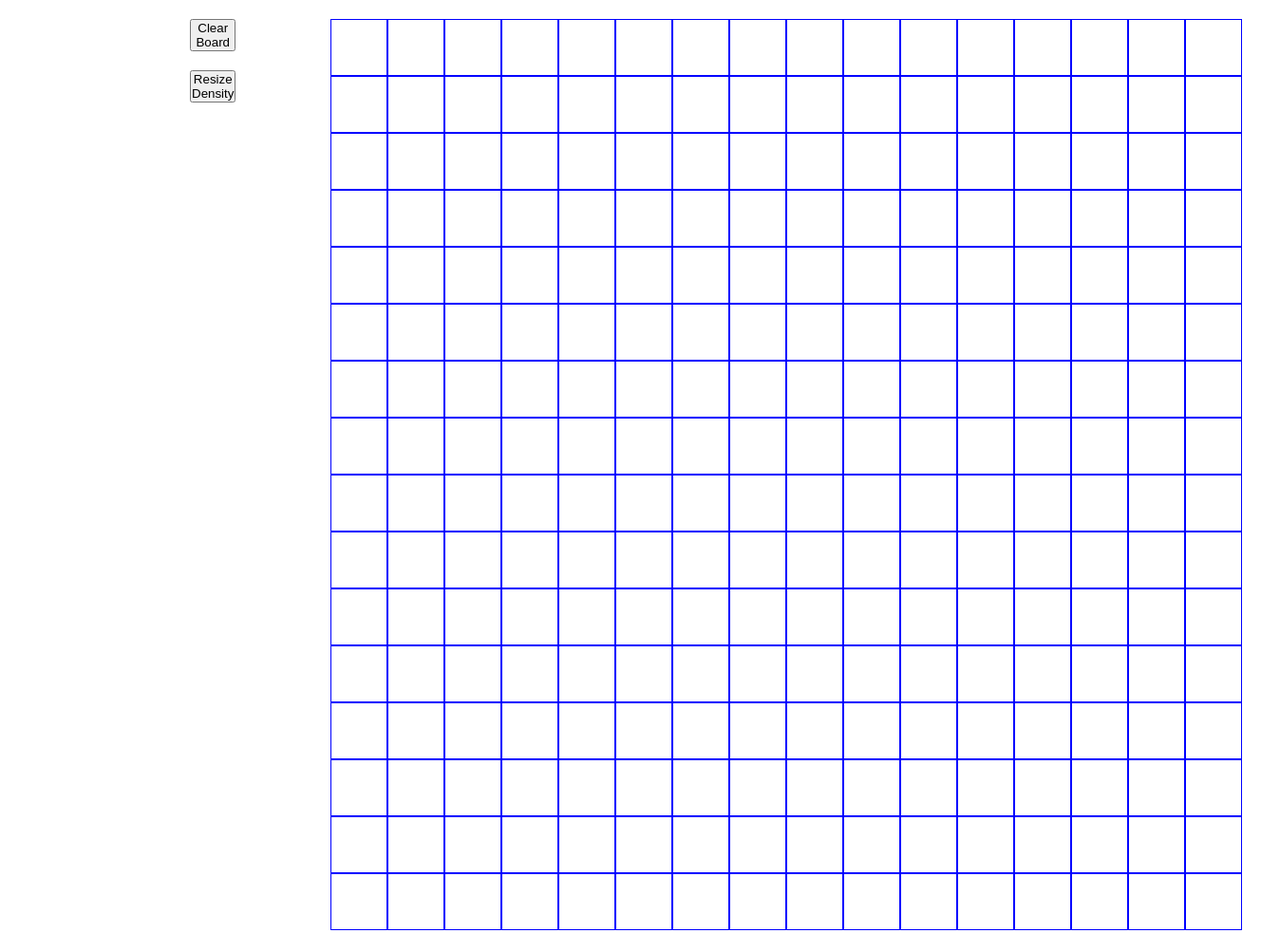
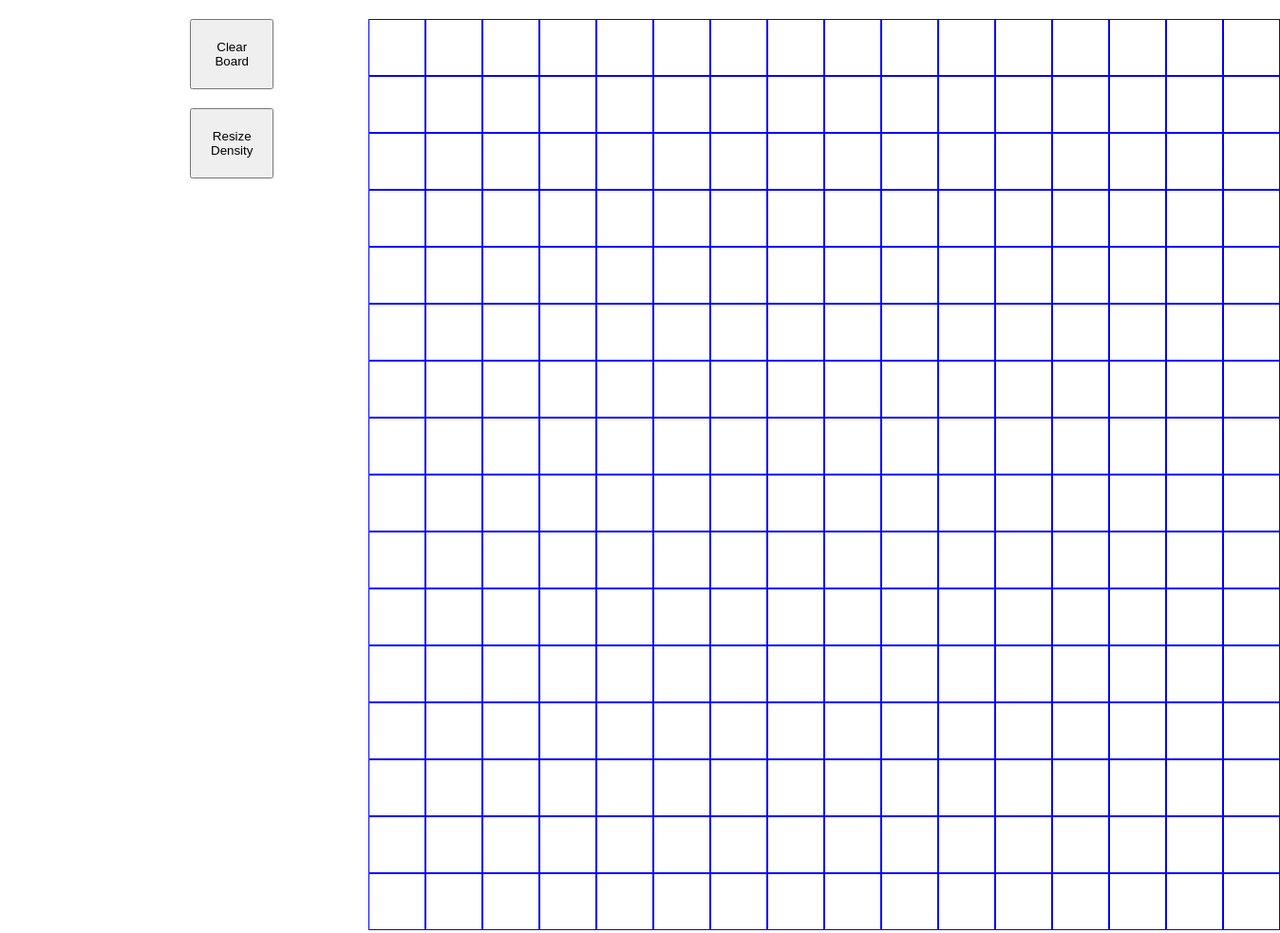
Before and after one commit to daviddhnguyen/etch-a-sketch, a plain HTML site: page index.html in a window 1280 px wide. Shown: the whole page at 95% size, 1348 px wide, since content can reach past the window. Drawn offline with Linux system fonts and the light colour scheme.

Commit message:
Reduces static style classes

```diff
--- a/style.css
+++ b/style.css
@@ -24,7 +24,7 @@
     background-color: red;
   }
 
-  .btn {
+  button {
     padding: 20px;
   }
 
```
